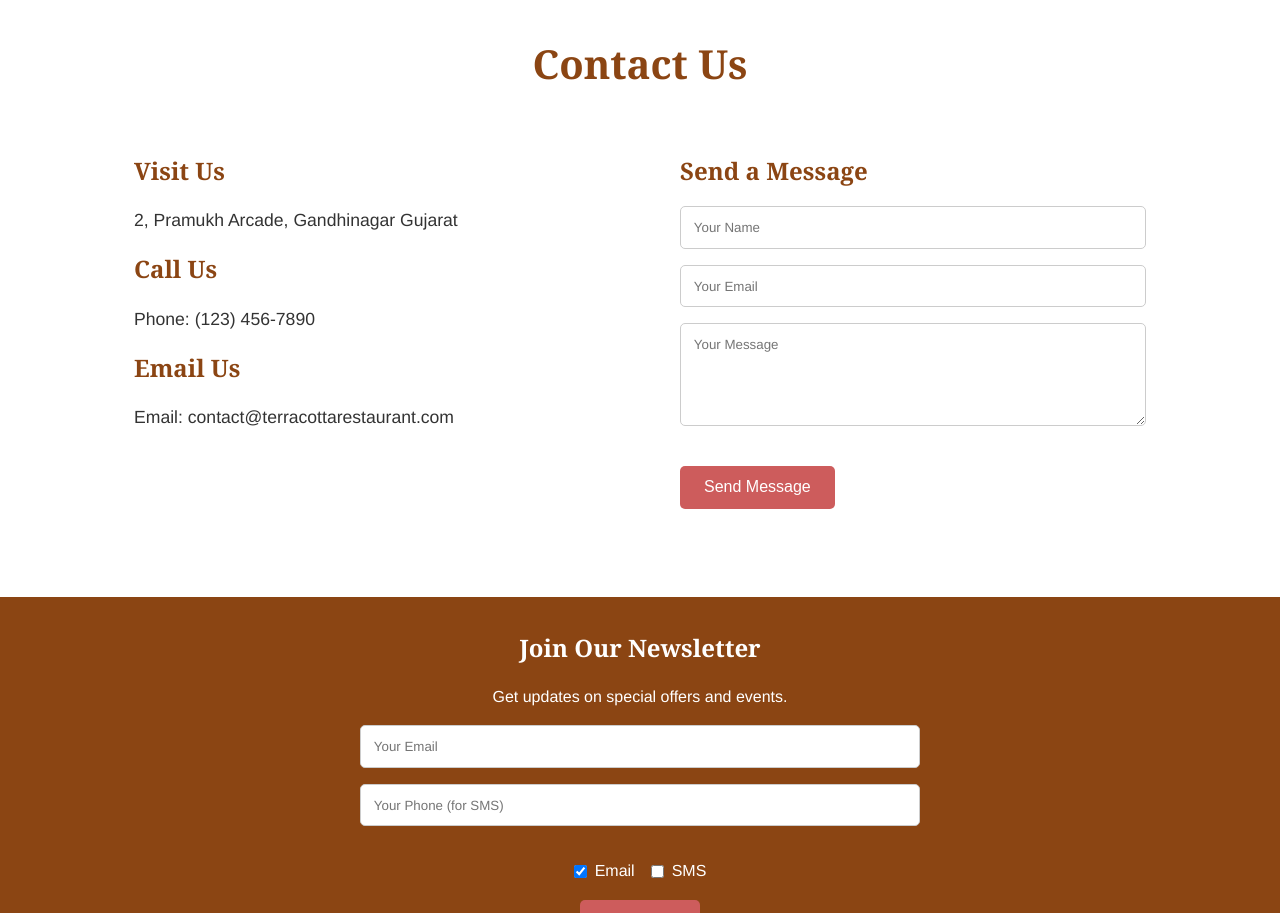
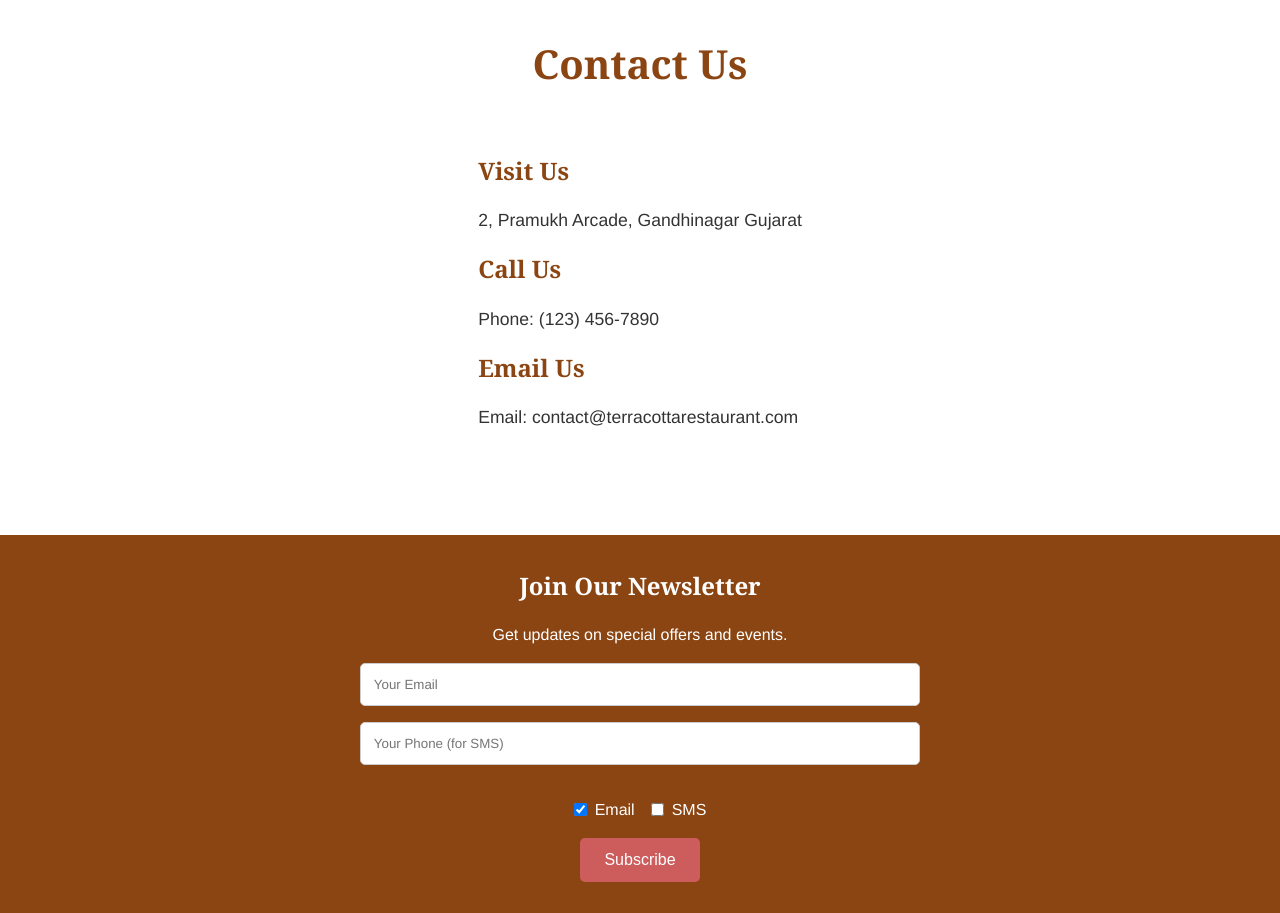
Before and after one commit to GrubTokKora/kora-site-d2d8c175-6e6f-458c-8a98-0dfdb6ea72ce, a React (Vite) app: page / in a window 1280 px wide. Shown: the part 1820-2733 px from the top of the page. Built offline with nearby package versions, Linux system fonts and the light colour scheme.

Commit message:
Deploy staging from Kora

```diff
--- a/index.html
+++ b/index.html
@@ -5,7 +5,7 @@
     <link rel="icon" type="image/svg+xml" href="/vite.svg" />
     <meta name="viewport" content="width=device-width, initial-scale=1.0" />
     <title>Terracotta Multicuisine Restaurant & Banquet</title>
-    <script src="https://www.google.com/recaptcha/api.js" async defer></script>
+
   </head>
   <body>
     <div id="root"></div>
--- a/src/App.tsx
+++ b/src/App.tsx
@@ -24,7 +24,7 @@ function App() {
         <About description={businessDetails.description} />
         <Menu cuisine={businessDetails.cuisine} />
         <Gallery />
-        <Contact address={businessDetails.address} businessId={BUSINESS_ID} />
+        <Contact address={businessDetails.address} />
       </main>
       <Footer businessId={BUSINESS_ID} />
     </>
--- a/src/components/Contact.tsx
+++ b/src/components/Contact.tsx
@@ -1,91 +1,8 @@
-import { useState, useEffect, useRef } from 'react';
-import type { FormEvent } from 'react';
-
 type ContactProps = {
   address: string;
-  businessId: string;
 };
 
-type FormStatus = 'idle' | 'loading' | 'success' | 'error';
-
-function getApiBaseUrl(): string {
-  if (typeof window !== 'undefined' && window.KORA_CONFIG?.apiBaseUrl) {
-    return window.KORA_CONFIG.apiBaseUrl.trim().replace(/\/+$/, '');
-  }
-  return 'https://kora-agent.quseappdev.com';
-}
-
-function Contact({ address, businessId }: ContactProps) {
-  const [name, setName] = useState('');
-  const [email, setEmail] = useState('');
-  const [message, setMessage] = useState('');
-  const [status, setStatus] = useState<FormStatus>('idle');
-  const [error, setError] = useState('');
-  const [recaptchaToken, setRecaptchaToken] = useState('');
-
-  const recaptchaRef = useRef<HTMLDivElement>(null);
-  const recaptchaWidgetId = useRef<number | null>(null);
-
-  const recaptchaSiteKey = window.KORA_CONFIG?.recaptchaSiteKey || '6LfRt44sAAAAACVTvFvGjoufmEcZqZk_pT4T_5Xd'; // Fallback to a test key
-
-  useEffect(() => {
-    if (window.grecaptcha && recaptchaRef.current) {
-      recaptchaWidgetId.current = window.grecaptcha.render(recaptchaRef.current, {
-        sitekey: recaptchaSiteKey,
-        callback: (token) => setRecaptchaToken(token),
-        'expired-callback': () => setRecaptchaToken(''),
-      });
-    }
-  }, [recaptchaSiteKey]);
-
-  const handleSubmit = async (e: FormEvent) => {
-    e.preventDefault();
-    setError('');
-
-    if (!name || !email || !message) {
-      setError('Please fill out all fields.');
-      return;
-    }
-    if (!recaptchaToken) {
-      setError('Please complete the reCAPTCHA.');
-      return;
-    }
-
-    setStatus('loading');
-
-    try {
-      const apiBaseUrl = getApiBaseUrl();
-      const response = await fetch(`${apiBaseUrl}/api/v1/public/forms/submit`, {
-        method: 'POST',
-        headers: { 'Content-Type': 'application/json' },
-        body: JSON.stringify({
-          business_id: businessId,
-          form_type: 'contact',
-          form_data: { name, email, message },
-          submitter_email: email,
-          captcha_token: recaptchaToken,
-        }),
-      });
-
-      if (!response.ok) {
-        throw new Error('Network response was not ok');
-      }
-
-      setStatus('success');
-      setName('');
-      setEmail('');
-      setMessage('');
-      if (window.grecaptcha && recaptchaWidgetId.current !== null) {
-        window.grecaptcha.reset(recaptchaWidgetId.current);
-      }
-      setRecaptchaToken('');
-
-    } catch (err) {
-      setStatus('error');
-      setError('Something went wrong. Please try again later.');
-    }
-  };
-
+function Contact({ address }: ContactProps) {
   return (
     <section id="contact" style={{ backgroundColor: 'var(--white)' }}>
       <div className="container">
@@ -99,38 +16,6 @@ function Contact({ address, businessId }: ContactProps) {
             <h3>Email Us</h3>
             <p>Email: contact@terracottarestaurant.com</p>
           </div>
-          <div className="contact-form">
-            <h3>Send a Message</h3>
-            <form onSubmit={handleSubmit}>
-              <input
-                type="text"
-                placeholder="Your Name"
-                value={name}
-                onChange={(e) => setName(e.target.value)}
-                required
-              />
-              <input
-                type="email"
-                placeholder="Your Email"
-                value={email}
-                onChange={(e) => setEmail(e.target.value)}
-                required
-              />
-              <textarea
-                placeholder="Your Message"
-                rows={5}
-                value={message}
-                onChange={(e) => setMessage(e.target.value)}
-                required
-              ></textarea>
-              <div ref={recaptchaRef} style={{ marginBottom: '1rem' }}></div>
-              <button type="submit" className="btn" disabled={status === 'loading'}>
-                {status === 'loading' ? 'Sending...' : 'Send Message'}
-              </button>
-              {error && <p style={{ color: 'red', marginTop: '1rem' }}>{error}</p>}
-              {status === 'success' && <p style={{ color: 'green', marginTop: '1rem' }}>Thank you! Your message has been sent.</p>}
-            </form>
-          </div>
         </div>
       </div>
     </section>
--- a/src/index.css
+++ b/src/index.css
@@ -144,14 +144,14 @@ textarea {
 
 /* Contact Section */
 .contact-grid {
-  display: grid;
-  grid-template-columns: 1fr 1fr;
-  gap: 2rem;
+  text-align: center;
   margin-top: 2rem;
 }
 
-.contact-info, .contact-form {
+.contact-info {
   padding: 1.5rem;
+  display: inline-block;
+  text-align: left;
 }
 
 .contact-info p {
@@ -219,7 +219,5 @@ textarea {
     margin-top: 1rem;
   }
 
-  .contact-grid {
-    grid-template-columns: 1fr;
-  }
+
 }
```
